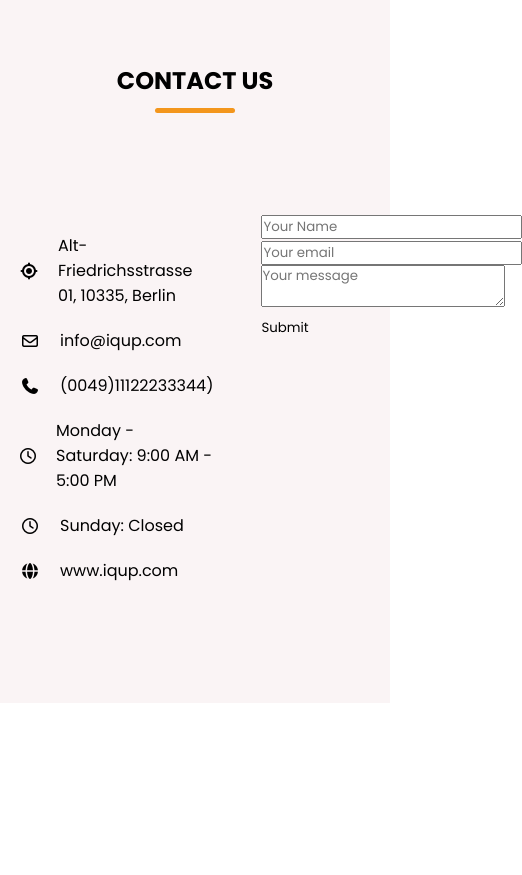
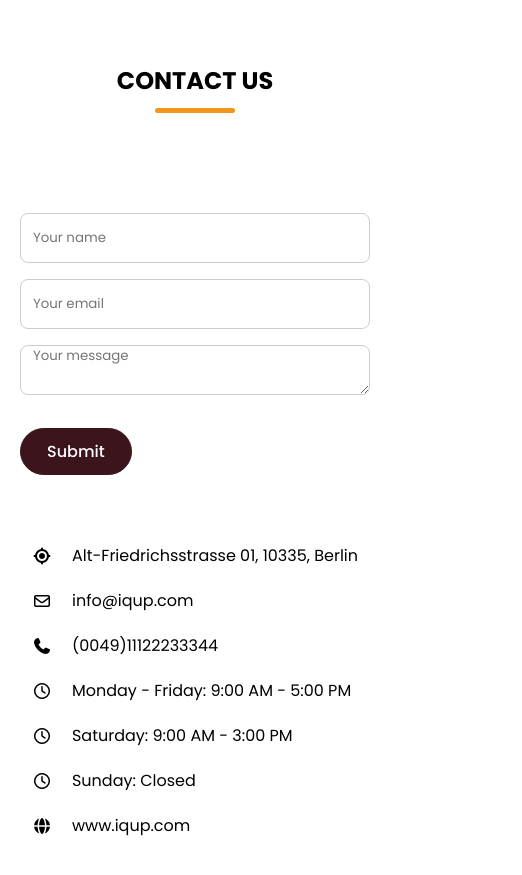
Before and after one commit to frajahmed/Shopping_Website, a plain HTML site: page index.html in a window 390 px wide. Shown: the part 7355-8230 px from the top of the page, 522 px wide, since content can reach past the window. Before the commit the page ends 8058 px from the top, so only its background shows below. Drawn offline with nearby package versions, Linux system fonts and the light colour scheme; a web font is replaced by a local one.

Commit message:
Creatand disgne  a contact section

```diff
--- a/index.html
+++ b/index.html
@@ -219,11 +219,15 @@
                     </li>
                     <li class="contact-info">
                         <i class="fa-solid fa-phone"></i>
-                        <p>(0049)11122233344)</p>
+                        <p>(0049)11122233344</p>
                     </li>
                     <li class="contact-info">
                         <i class="fa-regular fa-clock"></i>
-                        <p>Monday - Saturday: 9:00 AM - 5:00 PM</p>
+                        <p>Monday - Friday: 9:00 AM - 5:00 PM</p>
+                    </li>
+                    <li class="contact-info">
+                        <i class="fa-regular fa-clock"></i>
+                        <p>Saturday: 9:00 AM - 3:00 PM</p>
                     </li>
                     <li class="contact-info">
                         <i class="fa-regular fa-clock"></i>
@@ -235,7 +239,7 @@
                     </li>
                 </ul>
                 <form action="#" class="contact-form">
-                    <input type="text" placeholder="Your Name" class="form-input" required>
+                    <input type="text" placeholder="Your name" class="form-input" required>
                     <input type="email" placeholder="Your email" class="form-input" required>
                     <textarea placeholder="Your message" class="form-input" required></textarea>
                     <button class="submit-button">Submit</button>
--- a/style.css
+++ b/style.css
@@ -368,7 +368,7 @@ header .navbar {
 /* Contact us section styling */
 .contact-section {
     padding: 50px 0 100px;
-    background: var(--loght-pink-color);
+    background: var(--light-pink-color);
 }
 
 .contact-section .section-content {
@@ -389,7 +389,7 @@ header .navbar {
     font-size: var(--font-size-m);
 }
 
-.contact-section .contact-form .contact-input {
+.contact-section .contact-form .form-input {
     width: 100%;
     height: 50px;
     padding: 0 12px;
@@ -398,6 +398,37 @@ header .navbar {
     background: var(--white-color);
     border-radius: var(--border-radius-s);
     border: 1px solid var(--medium-gray-color);
+}
+
+.contact-section .contact-form {
+    max-width: 50%;
+}
+
+.contact-section .contact-form .form-input:focus {
+    border-color: var(--secondery-color);
+}
+
+.contact-section .contact-form textarea .form-input {
+    height: 100px;
+    padding: 12px;
+    resize: vertical;
+}
+
+.contact-section .contact-form .submit-button {
+    padding: 10px 26px;
+    margin-top: 10px;
+    color: var(--white-color);
+    font-size: var(--font-size-m);
+    font-weight: var(--front-weight-medium);
+    background: var(--primary-color);
+    border-radius: var(--border-radius-m);
+    border: 1px solid var(--primary-color);
+    transition: 0.3s ease;
+}
+
+.contact-section .contact-form .submit-button:hover {
+    color: var(--primary-color);
+    background: transparent;
 }
 
 /* Responsive media query for max width 1024px*/
@@ -478,7 +509,8 @@ header .navbar {
         justify-content: center;
     }
 
-    .hero-section .hero-details :is(.subtitle, .description), .about-section .about-details {
+    .hero-section .hero-details :is(.subtitle, .description), .about-section
+    .about-details, .contact-section .contact-form {
         max-width: 100%;
     }
 
@@ -521,6 +553,11 @@ header .navbar {
     .gallery-section .gallery-list .gallery-item {
         width: calc(100% / 2 -30px);
     }
+
+    .contact-section .section-content {
+        align-items: center;
+        flex-direction: column-reverse;
+    }
 }
 
 /* Responsive media query for max width 640px*/
```
